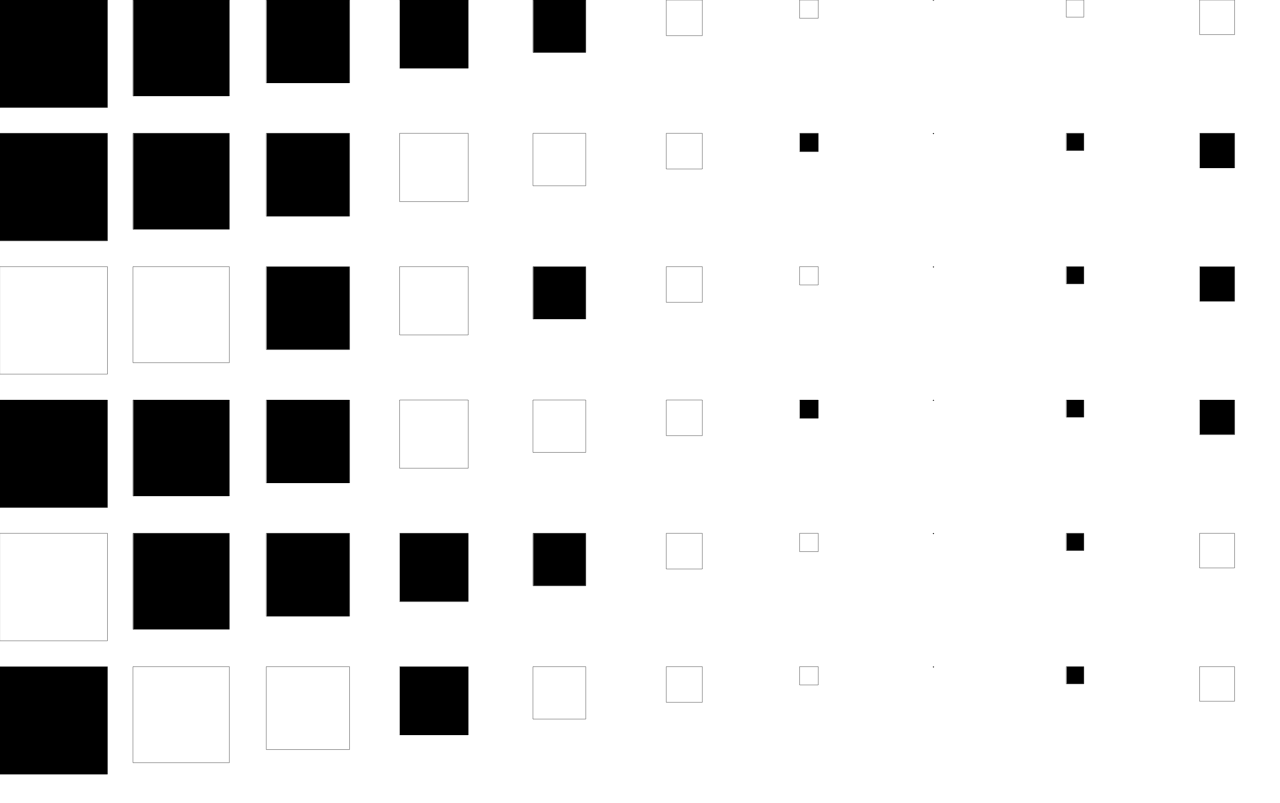
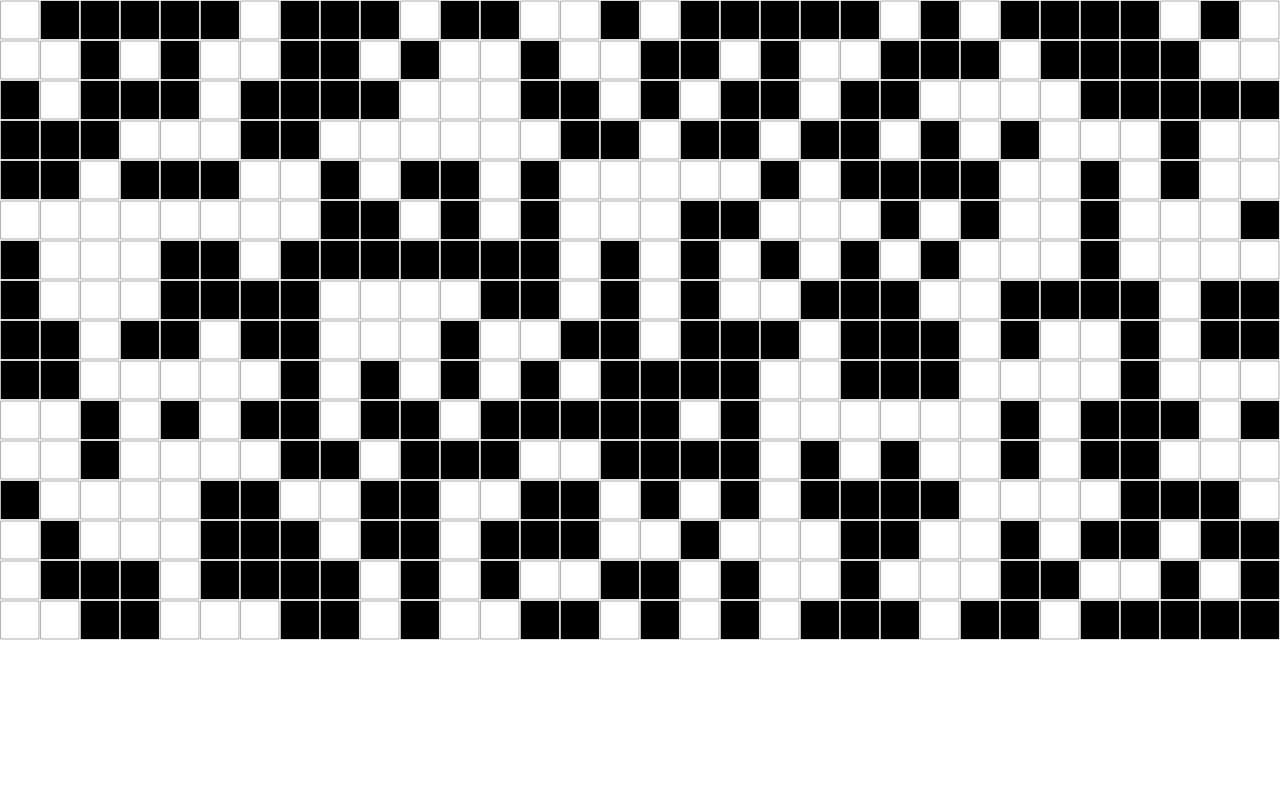
Before and after one commit to Lentanta/animation-background, a website built with Vite: page index.html in a window 1280 px wide. Built offline with nearby package versions, Linux system fonts and the light colour scheme; animation ran at ten frames a second.

Commit message:
update animation

```diff
--- a/index.html
+++ b/index.html
@@ -4,7 +4,7 @@
     <meta charset="UTF-8" />
     <meta name="viewport" content="width=device-width, initial-scale=1.0" />
     <link rel="stylesheet" type="text/css" href="style.css" />
-    <title>Vite + TS</title>
+    <title>Animation background</title>
   </head>
   <body>
     <div id="app"></div>
--- a/src/main.ts
+++ b/src/main.ts
@@ -17,11 +17,11 @@ const getCurrentURLInformation = () => {
 const { width, height } = getCurrentURLInformation()
 
 
-const NUMBER_OF_SQUARE_HORIZONTAL = 18;
-const NUMBER_OF_SQUARE_VERTICAL = 6;
+const NUMBER_OF_SQUARE_HORIZONTAL = 32;
+const NUMBER_OF_SQUARE_VERTICAL = 16;
 const MARGIN_SPACE = 0;
 
-const SIZE = height / NUMBER_OF_SQUARE_VERTICAL;
+const SIZE = width / NUMBER_OF_SQUARE_HORIZONTAL;
 
 const colors: Color[] = [
   new Color("#FFFFFF"),
@@ -51,17 +51,21 @@ const makeSetup = (p5: P5) => () => {
 const makeDraw = (p5: P5) => () => {
   p5.frameRate(60);
   p5.background(backgroundColor.r, backgroundColor.g, backgroundColor.b);
-  const frameCount = p5.frameCount / 80;
+  const frameCount = p5.frameCount / 60;
 
 
-  squares.forEach((square) => {
+  squares.forEach((square, index) => {
+    const size = p5.abs(square.size * p5.sin(frameCount))
+    const offset = (square.size - size) / 2;
+
+    if (size < 3) {
+      squares[index].color = randomValueIn(colors)
+    };
 
     p5.square(
-      square.x,
-      square.y,
-      p5.abs(
-        square.size * p5.sin(frameCount - (square.x / 1000))
-      )
+      square.x + offset,
+      square.y + offset,
+      size
     );
     p5.fill(
       square.color.r,
```
Also changed, not shown: src/custom-array.ts (added).
